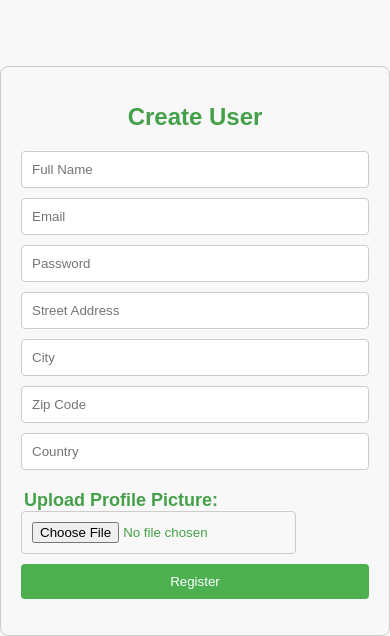
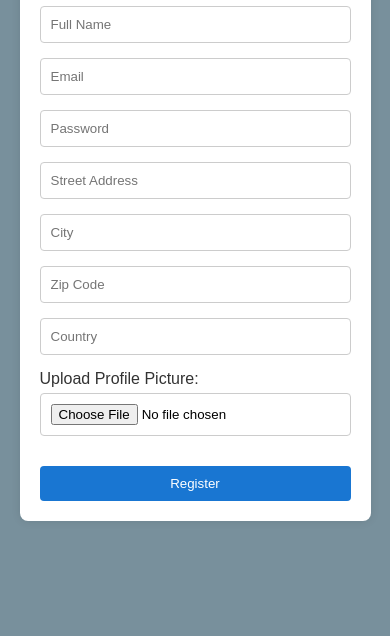
Before and after one commit to jwanmo/My-Board, a website: page public/register.html in a window 390 px wide. Shown: the part 208-844 px from the top of the page. Drawn offline with Linux system fonts and the light colour scheme.

Commit message:
Styled login and register user

```diff
--- a/public/login_register.css
+++ b/public/login_register.css
@@ -3,6 +3,7 @@
 * {
     padding: 0;
     box-sizing: border-box;
+    justify-content: center;
 }
 
 a {
@@ -14,96 +15,79 @@ li {
 }
 
 body {
-    font-family: "Arial", sans-serif;
+    font-family: Arial, sans-serif;
     margin: 0;
-    padding: 0;
-    background-color: #f8f8f8;
-    color: #45a049;
     display: flex;
-    flex-direction: column;
+    justify-content: center;
+    align-items: center;
     min-height: 100vh;
-    justify-content: center;
+    background-color: #78909c;
 }
 
 .container {
-    max-width: 600px;
-    margin: 0 auto;
-    margin-top: auto;
+    background-color: #fff;
     padding: 20px;
-    border: 1px solid #ccc;
     border-radius: 8px;
+    box-shadow: 0 0 10px rgba(0, 0, 0, 0.1);
 }
 
-#title {
-    text-align: center;
-    font-size: 24px;
-    margin-bottom: 20px;
+#regForm, #loginForm {
+    max-width: 400px;
+    margin: 0 auto;
 }
 
-#input {
-    display: grid;
-    gap: 10px;
+h1#title {
+    text-align: center;
+    color: #333;
 }
 
-input {
+#input input, #loginForm input {
+    width: 100%;
     padding: 10px;
+    margin-bottom: 15px;
     border: 1px solid #ccc;
     border-radius: 4px;
+    box-sizing: border-box;
 }
 
-button {
-    background-color: #4caf50;
-    color: white;
+.file-upload {
+    margin-bottom: 15px;
+}
+
+.file-upload label {
+    display: block;
+    margin-bottom: 5px;
+    color: #333;
+}
+
+#register, #login {
+    width: 100%;
     padding: 10px;
+    background-color: #1976d2;
+    color: #fff;
     border: none;
     border-radius: 4px;
     cursor: pointer;
 }
 
-button:hover {
-    background-color: #45a049;
+#register:hover, #login:hover {
+    background-color: #1976d2;
 }
 
-label {
-    margin-left: 3px;
-    font-size: large;
-    font-weight: bold;
+#buttonWrapper {
+    display: flex;
+    justify-content: space-between;
 }
 
-/* Additional style for file upload */
-.file-upload {
-    margin-top: 10px;
+#buttonWrapper button {
+    flex: 1;
+    margin-right: 5px;
 }
 
-/* Header and Footer Styles (you can customize as needed) */
-header, footer {
-    background-color: #357e24;
-    color: #fff;
-    padding: 10px;
-}
-
-footer {
-    text-align: center;
-}
-
-/* Styles for the Login and Register pages can be added here */
-.login-container,
-.register-container {
-    max-width: 400px;
-    margin: 0 auto;
-    padding: 20px;
-    border: 1px solid #ccc;
-    border-radius: 8px;
-    background-color: #fff;
-    box-shadow: 0 0 10px rgba(0, 0, 0, 0.1);
-    margin-top: 20px;
-}
-
-.login-container h2,
-.register-container h2 {
-    text-align: center;
-    font-size: 24px;
-    margin-bottom: 20px;
-}
 
 /* Add more styles as needed */
+@media (max-width: 768px) {
+    .container {
+        width: 90%; /* Adjust width for smaller screens */
+    }
+}
```
Also changed, not shown: log.txt (+3 -0 lines).
